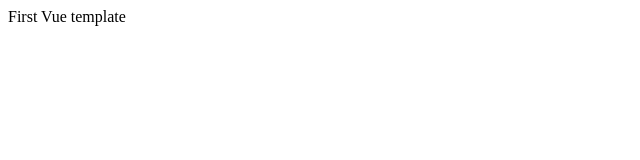
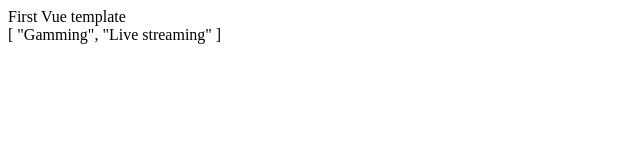
Before and after one commit to 4ngelica/vue-app, a plain HTML site: page index.html in a window 1280 px wide. Shown: the whole page, without its empty margins (0-640 px from the left). Drawn offline with Linux system fonts and the light colour scheme.

Commit message:
Data attributes

```diff
--- a/index.html
+++ b/index.html
@@ -8,13 +8,19 @@
 </head>
 <body>
     <div id="app">
-        {{message}}
+        {{message}}<br>
+
+        {{hobbies}}
     </div>
     <script>
         const vm = new Vue({
             el: '#app',
             data: {
-                message: 'First Vue template'
+                message: 'First Vue template',
+                hobbies:[
+                    'Gamming',
+                    'Live streaming'
+                ]
             }
         })
 
```
